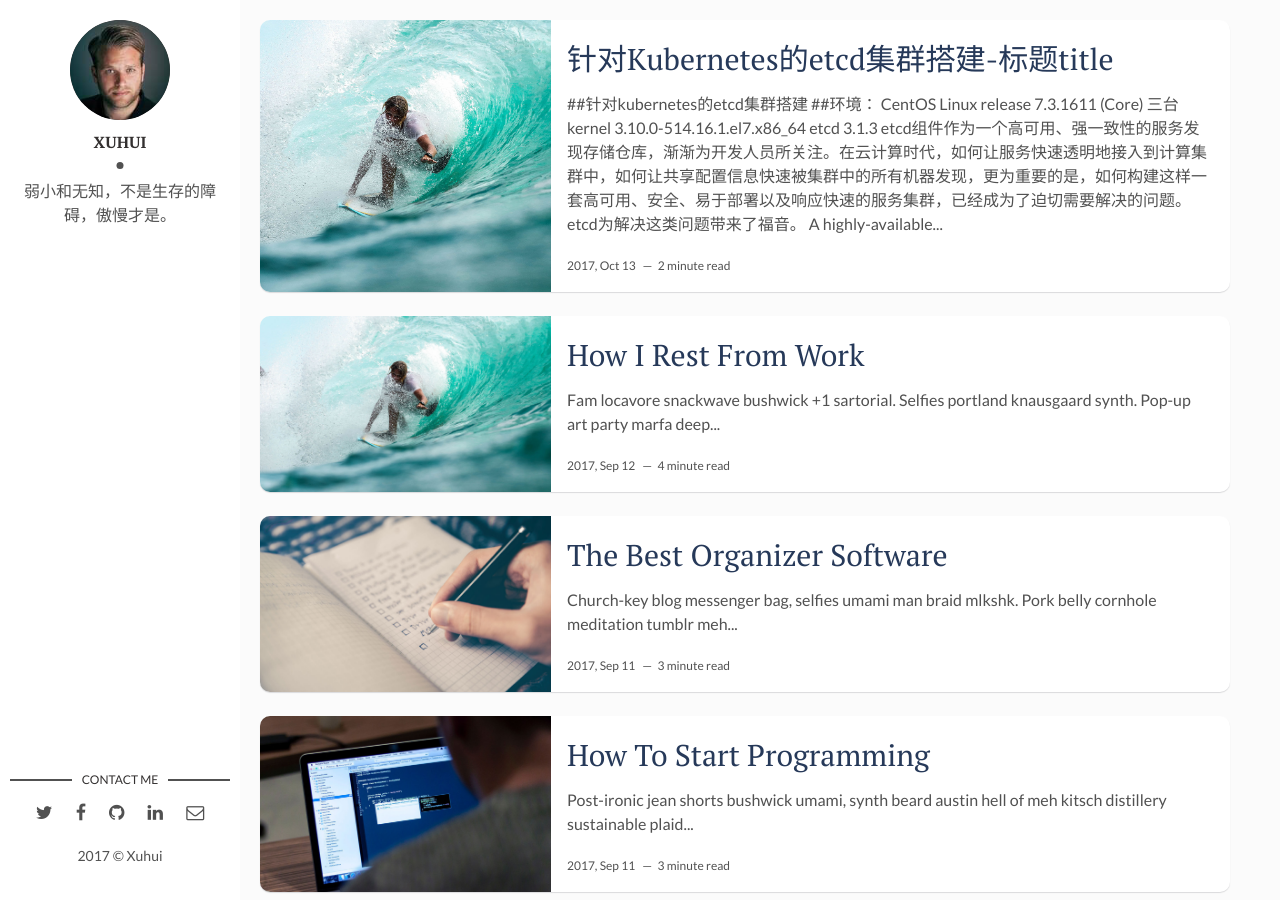
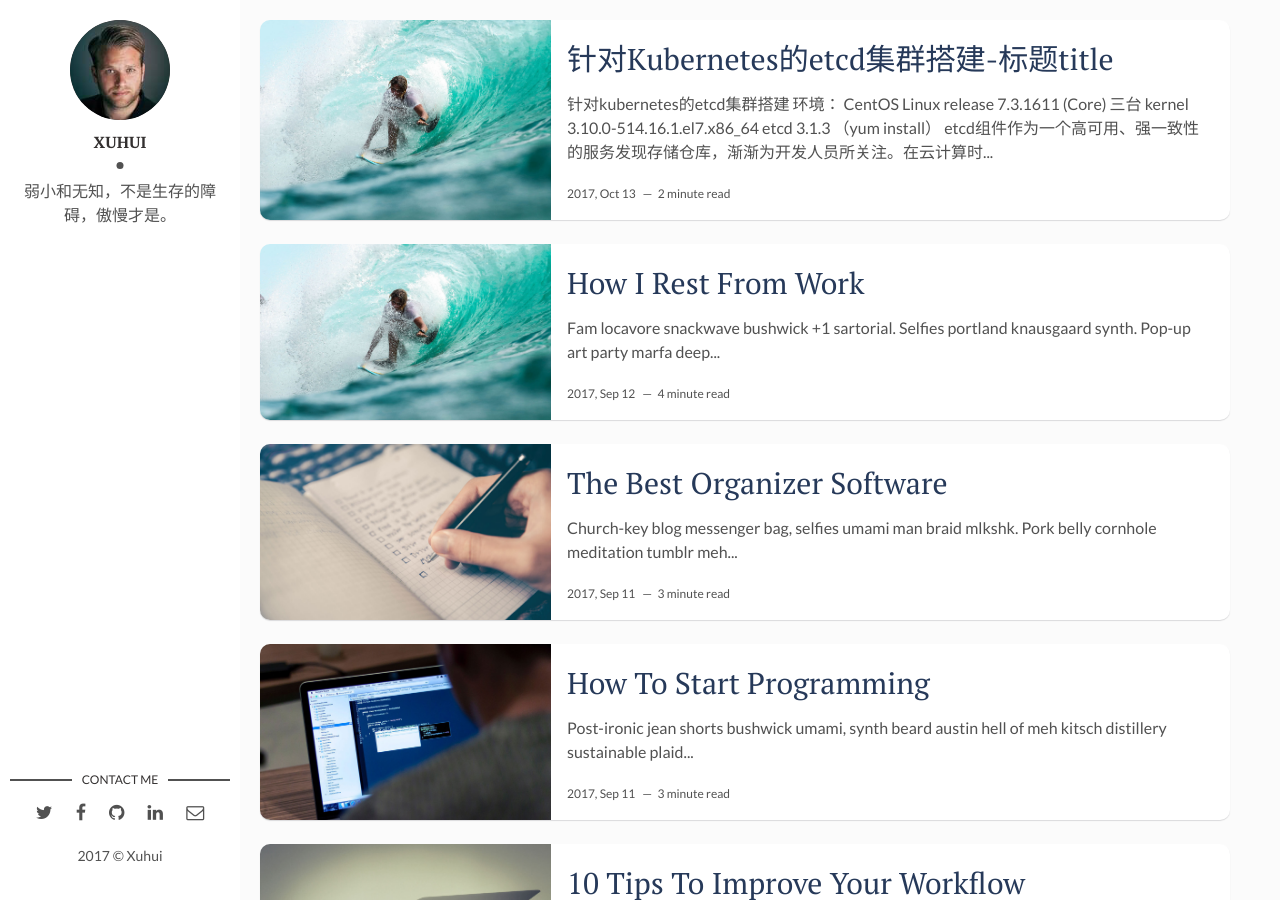
Before and after one commit to xuhuigithub/xuhuigithub.github.io, a Jekyll site: the page built from index.html, in a window 1280 px wide and 900 px high. Built offline with Jekyll 4.4.1, drawn with Linux system fonts in a browser that asks for light colours; the list of posts is cut into pages by our own code.

````diff
--- a/_posts/2017-10-13-针对Kubernetes的etcd集群搭建.markdown
+++ b/_posts/2017-10-13-针对Kubernetes的etcd集群搭建.markdown
@@ -6,24 +6,19 @@ description: 针对于Kubernetes的etcd集群搭建方法-description
 img: i-rest.jpg # Add image post (optional)
 tags: [etcd, Kubernetes]
 ---
-##针对kubernetes的etcd集群搭建
-##环境：
+## 针对kubernetes的etcd集群搭建
+## 环境：
 - CentOS Linux release 7.3.1611 (Core) 三台
 - kernel 3.10.0-514.16.1.el7.x86_64
-- etcd 3.1.3
-etcd组件作为一个高可用、强一致性的服务发现存储仓库，渐渐为开发人员所关注。在云计算时代，如何让服务快速透明地接入到计算集群中，如何让共享配置信息快速被集群中的所有机器发现，更为重要的是，如何构建这样一套高可用、安全、易于部署以及响应快速的服务集群，已经成为了迫切需要解决的问题。etcd为解决这类问题带来了福音。
-**A highly-available key value store for shared configuration**
-etcd在kubernetes集群中的作用
-Kubernetes中的大部分概念如Node、Pod、Replication Controller、Service等都可以看做一种“资源对象”，几乎所有的资源对象都可以在etcd库中持久化存储。
-Kubernetes的高度自动化功能也是通过跟踪对比etcd库里保存的“资源期望状态”与当前环境的“实际资源状态”的差异来实现的。
-[TOC]
-##yum install
-```bash
-yum install etcd
-```
+- etcd 3.1.3 （yum install）
+etcd组件作为一个高可用、强一致性的服务发现存储仓库，渐渐为开发人员所关注。在云计算时 代，如何让服务快速透明地接入到计算集群中，如何让共享配置信息快速被集群中的所有机器发 现，更为重要的是，如何构建这样一套高可用、安全、易于部署以及响应快速的服务集群，已经成 为了迫切需要解决的问题。etcd为解决这类问题带来了福音。
+ **A highly-available key value store for shared configuration**
+ etcd在kubernetes集群中的作用
+ Kubernetes中的大部分概念如Node、Pod、Replication Controller、Service等都可以看做一种“资源对象”，几乎所有的资源对象都可以在etcd库中持久化存储。
+ Kubernetes的高度自动化功能也是通过跟踪对比etcd库里保存的“资源期望状态”与当前环境的“实际资源状态”的差异来实现的。
 
-##configure etcd config file
-**如果配置TLS加密的话，所有的集群节点用于通信的IP地址都要写在证书的配置文件里**
+## configure etcd config file
+ **如果配置TLS加密的话，所有的集群节点用于通信的IP地址都要写在证书的配置文件里**
 ```bash
 [root@node1 k8sCA]# cat /etc/etcd/etcd.conf | grep -v "^#"
 #[member]
@@ -90,7 +85,7 @@ IP.7 = 192.168.100.126
 IP.8 = 192.168.100.127
 #IP.1对应DNS.1 .8 对应 .8
 ```
-##调整Kubernetes apiserver 选项
+## 调整Kubernetes apiserver 选项
 ```bash
 [root@snmp k8sCA]# cat /etc/kubernetes/apiserver | grep -i etcd
 # Comma separated list of nodes in the etcd cluster
````
Also changed, not shown: other parts of _posts/2017-10-13-针对Kubernetes的etcd集群搭建.markdown (+3 -3 lines).
